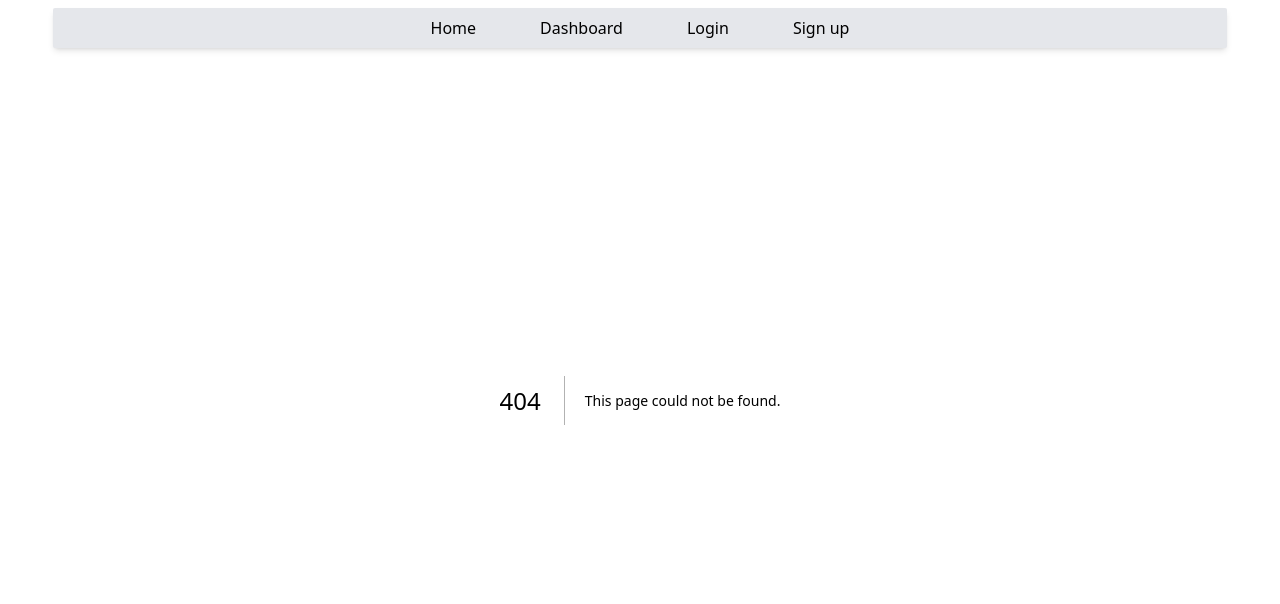
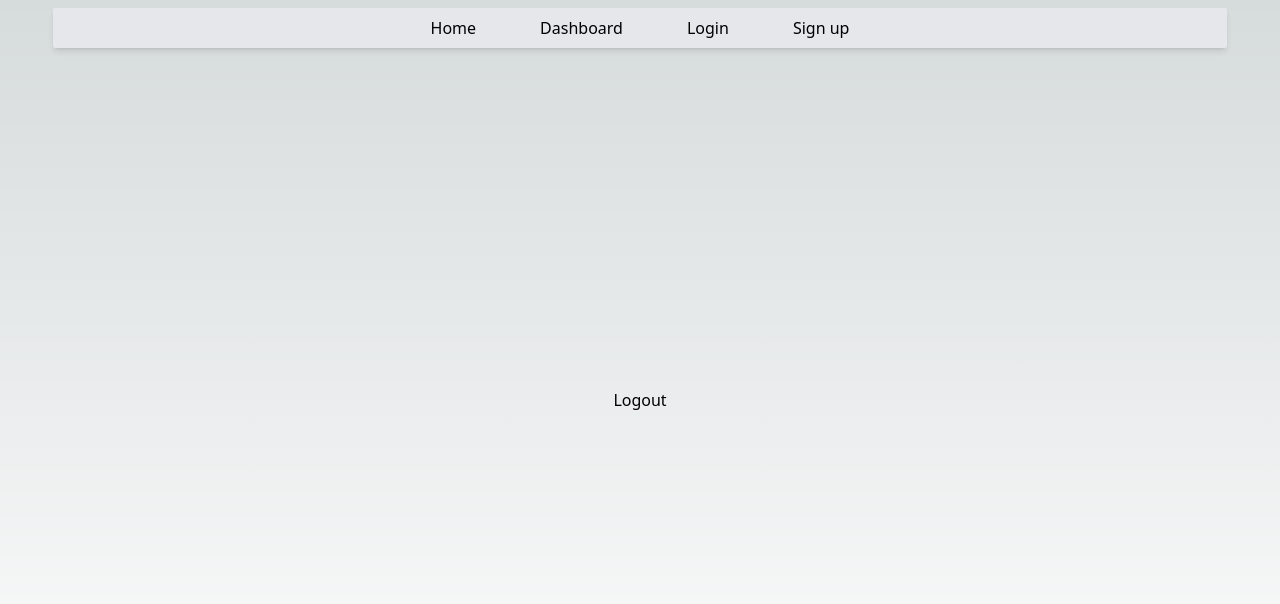
Before and after one commit to iankityadav/todonext, a Next.js app: page /logout in a window 1280 px wide. Before the commit this address had no page. Shown: the top 604 px of the page. Built offline with nearby package versions, Linux system fonts and the light colour scheme.

Commit message:
logout comp added

```diff
--- a/app/components/NavBar.tsx
+++ b/app/components/NavBar.tsx
@@ -11,7 +11,7 @@ const NavBar = () => {
       <div className='flex text-base font-light xl:space-x-16 space-x-4 dark:bg-gray-800 bg-gray-200 shadow-md dark:shadow-indigo-500 m-2 p-2 rounded-sm fixed w-11/12 justify-center'>
         <Link href='/'>Home</Link>
         <Link href='/dashboard'>Dashboard</Link>
-        {isAuthenticated && <Link href='/login'>Logout</Link>}
+        {isAuthenticated && <Link href='/logout'>Logout</Link>}
         {!isAuthenticated && <Link href='/login'>Login</Link>}
         {!isAuthenticated && <Link href='/signup'>Sign up</Link>}
       </div>
--- /dev/null
+++ b/app/logout/components/Logout.tsx
@@ -0,0 +1,11 @@
+import React from 'react'
+
+const Logout = () => {
+  return (
+    <div className="h-screen flex justify-center items-center">
+        Logout
+    </div>
+  )
+}
+
+export default Logout
--- /dev/null
+++ b/app/logout/page.tsx
@@ -0,0 +1,9 @@
+import Logout from './components/Logout'
+
+const logout = () => {
+  return (
+    <Logout></Logout>
+  )
+}
+
+export default logout
```
